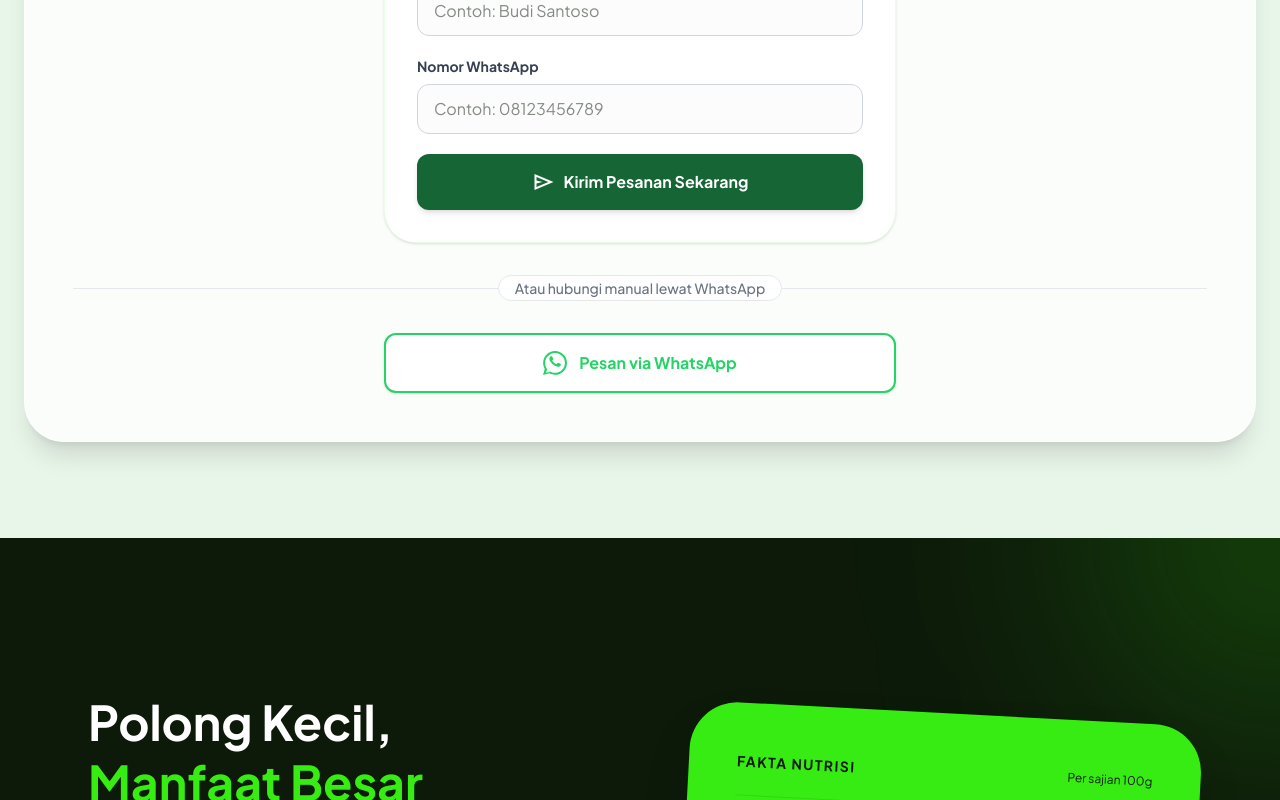
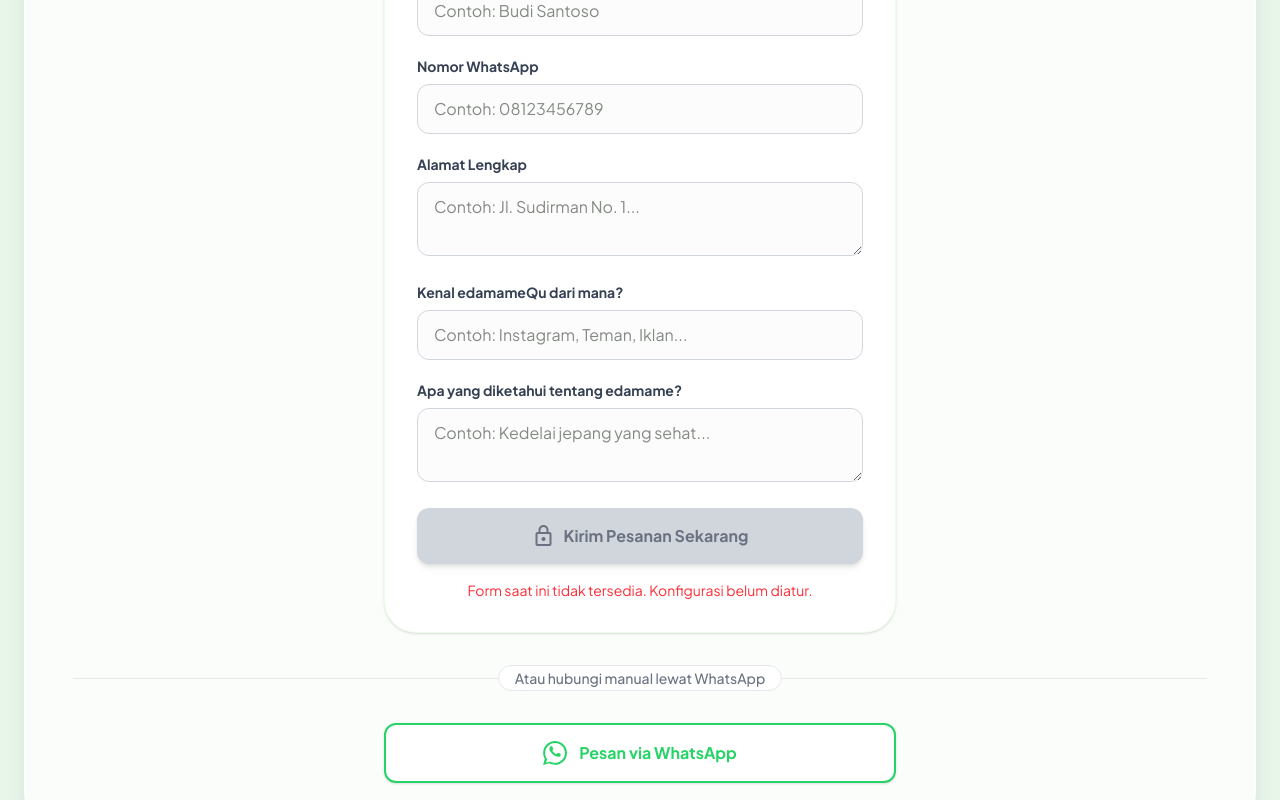
Before and after one commit to damamequ/edamamequ, a React (Vite) app: page / in a window 1280 px wide. Shown: the part 3780-4580 px from the top of the page. Built offline with nearby package versions, Linux system fonts and the light colour scheme; no server answers; the database is empty.

Commit message:
feat: add 3 new form fields (address, source, knowledge) to order form

```diff
--- a/src/components/StockRequestForm.jsx
+++ b/src/components/StockRequestForm.jsx
@@ -1,23 +1,26 @@
 import { useState } from 'react';
 import { submitGoogleForm } from '../utils/gform';
 
-export default function StockRequestForm({ baseURL, entryName, entryPhone }) {
+export default function StockRequestForm({ baseURL, entryName, entryPhone, entryAddress, entrySource, entryKnowledge }) {
     const [name, setName] = useState('');
     const [phone, setPhone] = useState('');
+    const [address, setAddress] = useState('');
+    const [source, setSource] = useState('');
+    const [knowledge, setKnowledge] = useState('');
     const [status, setStatus] = useState('idle'); // idle, loading, success
 
     const handleSubmit = async (e) => {
         e.preventDefault();
 
-        if (!name.trim() || !phone.trim()) {
-            alert('Mohon isi nama dan nomor WhatsApp Anda.');
+        if (!name.trim() || !phone.trim() || !address.trim() || !source.trim() || !knowledge.trim()) {
+            alert('Mohon isi semua data formulir.');
             return;
         }
 
         setStatus('loading');
 
         // Ensure configuration is present
-        if (!baseURL || !entryName || !entryPhone) {
+        if (!baseURL || !entryName || !entryPhone || !entryAddress || !entrySource || !entryKnowledge) {
             alert('Terjadi kesalahan konfigurasi. Silakan hubungi admin.');
             setStatus('idle');
             return;
@@ -27,8 +30,14 @@
             baseURL,
             entryName,
             entryPhone,
+            entryAddress,
+            entrySource,
+            entryKnowledge,
             name,
-            phone
+            phone,
+            address,
+            source,
+            knowledge
         );
 
         if (!result.success) {
@@ -40,6 +49,9 @@
         setStatus('success');
         setName('');
         setPhone('');
+        setAddress('');
+        setSource('');
+        setKnowledge('');
 
         // Revert back to idle after a reasonable time
         setTimeout(() => setStatus('idle'), 5000);
@@ -69,7 +81,7 @@
     }
 
     // Fallback if config is missing -> disable form
-    const isDisabled = !baseURL || !entryName || !entryPhone;
+    const isDisabled = !baseURL || !entryName || !entryPhone || !entryAddress || !entrySource || !entryKnowledge;
 
     return (
         <form onSubmit={handleSubmit} className="bg-white rounded-[2rem] border border-[var(--color-primary)]/10 shadow-sm p-6 md:p-8 mt-6 max-w-lg mx-auto text-left">
@@ -105,6 +117,45 @@
                         disabled={isDisabled}
                     />
                 </div>
+                <div>
+                    <label className="block text-sm font-bold text-gray-700 mb-2" htmlFor="address">Alamat Lengkap</label>
+                    <textarea
+                        id="address"
+                        value={address}
+                        onChange={(e) => setAddress(e.target.value)}
+                        className="w-full px-4 py-3 rounded-xl border border-gray-300 focus:outline-none focus:ring-2 focus:ring-[#166534] focus:border-transparent transition-all bg-gray-50/50"
+                        placeholder="Contoh: Jl. Sudirman No. 1..."
+                        rows="2"
+                        required
+                        disabled={isDisabled}
+                    />
+                </div>
+                <div>
+                    <label className="block text-sm font-bold text-gray-700 mb-2" htmlFor="source">Kenal edamameQu dari mana?</label>
+                    <input
+                        type="text"
+                        id="source"
+                        value={source}
+                        onChange={(e) => setSource(e.target.value)}
+                        className="w-full px-4 py-3 rounded-xl border border-gray-300 focus:outline-none focus:ring-2 focus:ring-[#166534] focus:border-transparent transition-all bg-gray-50/50"
+                        placeholder="Contoh: Instagram, Teman, Iklan..."
+                        required
+                        disabled={isDisabled}
+                    />
+                </div>
+                <div>
+                    <label className="block text-sm font-bold text-gray-700 mb-2" htmlFor="knowledge">Apa yang diketahui tentang edamame?</label>
+                    <textarea
+                        id="knowledge"
+                        value={knowledge}
+                        onChange={(e) => setKnowledge(e.target.value)}
+                        className="w-full px-4 py-3 rounded-xl border border-gray-300 focus:outline-none focus:ring-2 focus:ring-[#166534] focus:border-transparent transition-all bg-gray-50/50"
+                        placeholder="Contoh: Kedelai jepang yang sehat..."
+                        rows="2"
+                        required
+                        disabled={isDisabled}
+                    />
+                </div>
 
                 <button
                     type="submit"
--- a/src/utils/gform.js
+++ b/src/utils/gform.js
@@ -1,5 +1,5 @@
-export async function submitGoogleForm(baseURL, entryName, entryPhone, nameValue, phoneValue) {
-    if (!baseURL || !entryName || !entryPhone) return { success: false, error: 'Konfigurasi tidak lengkap' };
+export async function submitGoogleForm(baseURL, entryName, entryPhone, entryAddress, entrySource, entryKnowledge, nameValue, phoneValue, addressValue, sourceValue, knowledgeValue) {
+    if (!baseURL || !entryName || !entryPhone || !entryAddress || !entrySource || !entryKnowledge) return { success: false, error: 'Konfigurasi tidak lengkap' };
 
     try {
         // Extract the core Google Forms URL format up to the Form ID
@@ -16,6 +16,9 @@
         const formData = new URLSearchParams();
         formData.append(entryName.trim(), nameValue);
         formData.append(entryPhone.trim(), phoneValue);
+        formData.append(entryAddress.trim(), addressValue);
+        formData.append(entrySource.trim(), sourceValue);
+        formData.append(entryKnowledge.trim(), knowledgeValue);
         // We must append this so it processes as a submitted form
         formData.append('submit', 'Submit');
 
```
